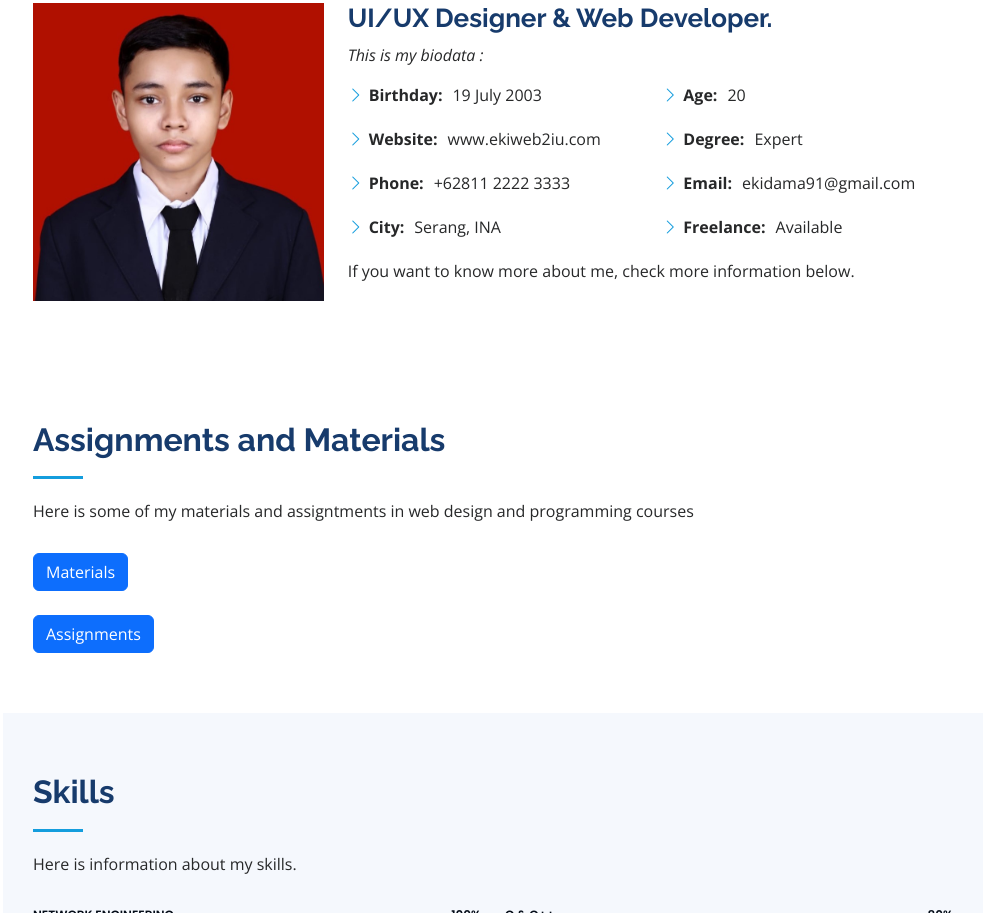
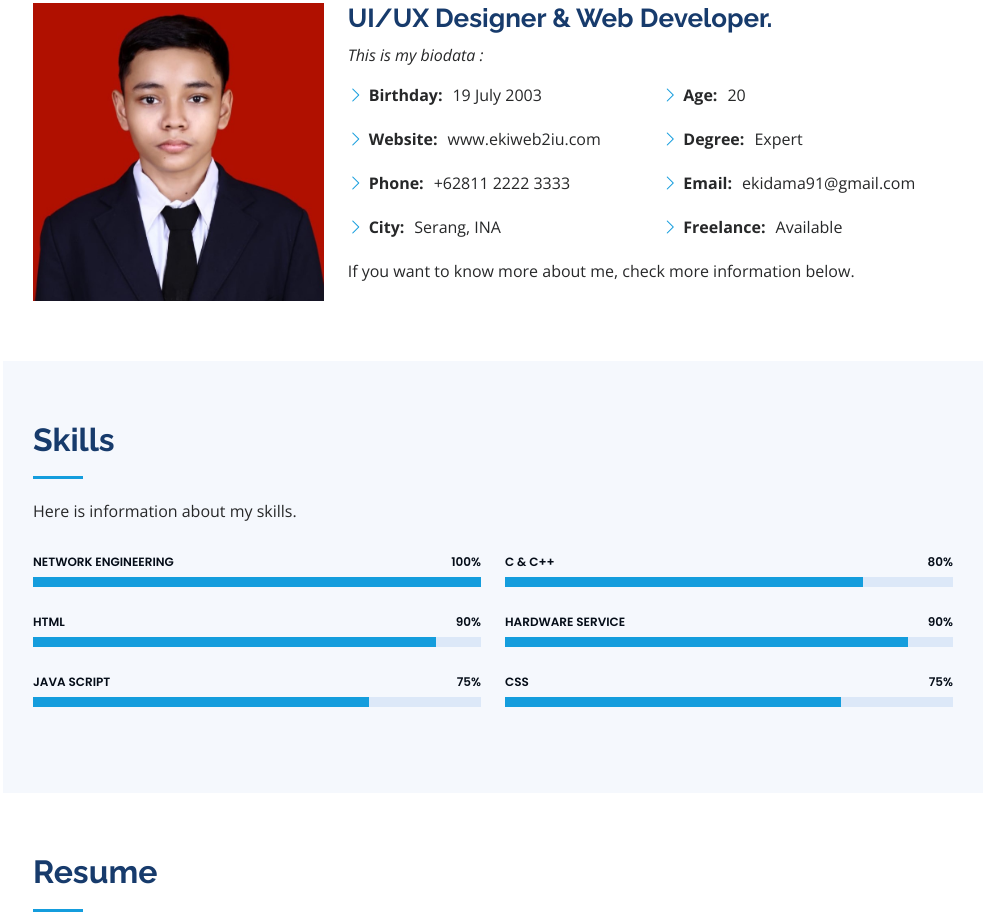
Before and after one commit to EDR32/Portfolio, a plain HTML site: page index.html in a window 1280 px wide. Shown: the part 989-1902 px from the top of the page, without its empty margins (297-1280 px from the left). Drawn offline with nearby package versions, Linux system fonts and the light colour scheme.

Commit message:
Update index.html

```diff
--- a/index.html
+++ b/index.html
@@ -115,19 +115,6 @@
 
       </div>
     </section><!-- End About Section -->
-
-    <!-- ======= Facts Section ======= -->
-    <section id="tugas" class="tugas">
-      <div class="container">
-        <div class="section-title">
-          <h2>Assignments and Materials</h2>
-          <p>Here is some of my materials and assigntments in web design and programming courses</p>
-        </div>
-
-        <a href="latihan/index.php" class="btn btn-primary" data-aos="fade-right">Materials</a><br><br>
-        <a href="home/index.php" class="btn btn-primary" data-aos="fade-right">Assignments</a>
-
-    </section><!-- End Tugas Section -->
 
     <!-- ======= Skills Section ======= -->
     <section id="skills" class="skills section-bg">
@@ -464,7 +451,6 @@
         <!-- You can delete the links only if you purchased the pro version. -->
         <!-- Licensing information: https://bootstrapmade.com/license/ -->
         <!-- Purchase the pro version with working PHP/AJAX contact form: https://bootstrapmade.com/iportfolio-bootstrap-portfolio-websites-template/ -->
-        Designed by <a href="https://bootstrapmade.com/">BootstrapMade</a>
       </div>
     </div>
   </footer><!-- End  Footer -->
```
